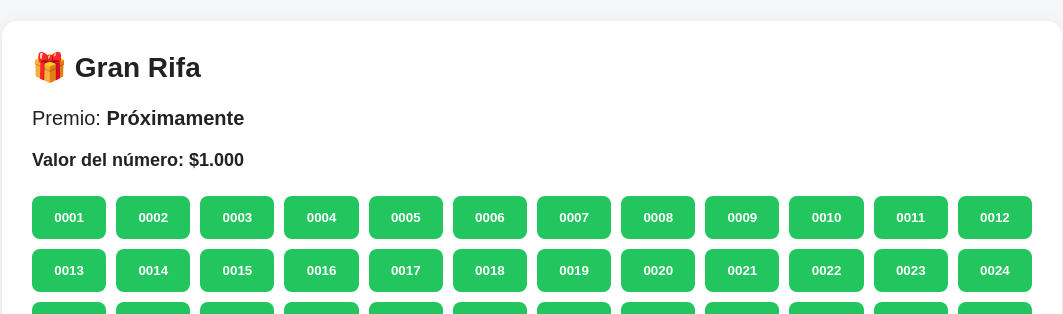
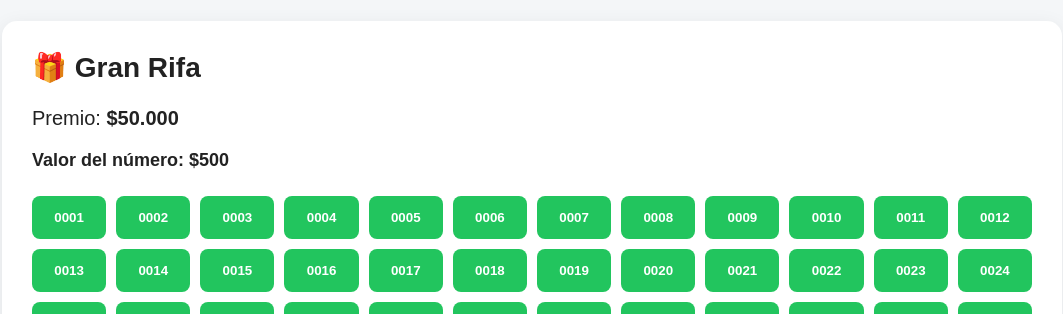
Before and after one commit to zelriicks-web/rifa, a Flask app: page / in a window 1280 px wide. Shown: the part 133-447 px from the top of the page, without its empty margins (108-1171 px from the left). Run offline with Flask 3, Linux system fonts and the light colour scheme.

Commit message:
Update index.html

```diff
--- a/templates/index.html
+++ b/templates/index.html
@@ -134,11 +134,11 @@
         <h2>🎁 Gran Rifa</h2>
 
         <div class="premio">
-            Premio: <strong>Próximamente</strong>
+            Premio: <strong>$50.000</strong>
         </div>
 
         <div class="precio">
-            Valor del número: $1.000
+            Valor del número: $500
         </div>
 
 <div class="numeros">
```
